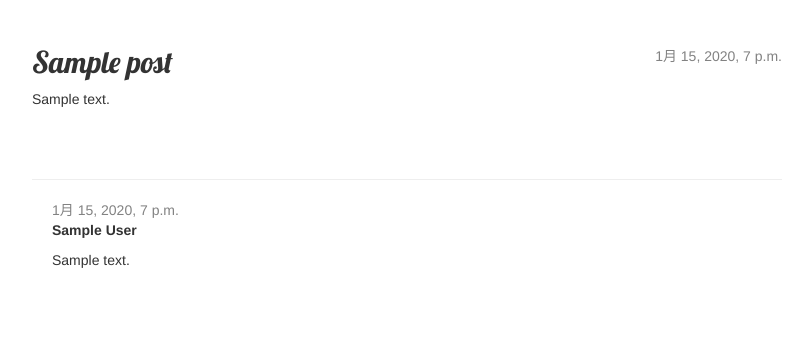
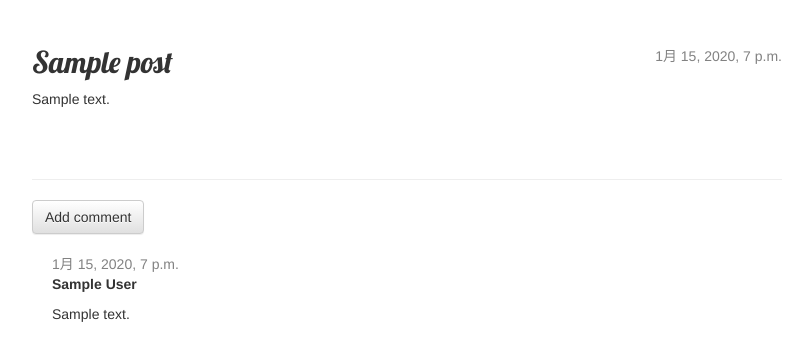
Before and after one commit to takubii/djangogirls, a Django app: page /post/1/ in a window 1280 px wide. Shown: the part 138-499 px from the top of the page, without its empty margins (23-835 px from the left). Run offline with Django 3.2, Linux system fonts and the light colour scheme; tables that the repository leaves empty hold one stand-in row (values such as "Sample post"); some libraries are stand-ins or nearby versions.

Commit message:
add: コメント投稿機能を追加

```diff
--- a/blog/templates/blog/post_detail.html
+++ b/blog/templates/blog/post_detail.html
@@ -21,6 +21,7 @@
     <p>{{ post.text | linebreaksbr }}</p>
   </div>
   <hr>
+  <a class="btn btn-default" href="{% url "add_comment_to_post" pk=post.pk %}">Add comment</a>
   {% for comment in post.comments.all %}
     <div class="comment">
       <div class="date">{{ comment.created_date }}</div>
--- a/blog/urls.py
+++ b/blog/urls.py
@@ -8,6 +8,7 @@ urlpatterns = [
     path("post/<int:pk>/edit/", views.post_edit, name="post_edit"),
     path("post/<int:pk>/publish/", views.post_publish, name="post_publish"),
     path("post/<int:pk>/remove/", views.post_remove, name="post_remove"),
+    path("post/<int:pk>/comment/", views.add_comment_to_post, name="add_comment_to_post"),
     path("post/new/", views.post_new, name="post_new"),
     path("drafts/", views.post_draft_list, name="post_draft_list"),
 ]
--- a/blog/views.py
+++ b/blog/views.py
@@ -2,14 +2,12 @@ from django.contrib.auth.decorators import login_required
 from django.shortcuts import get_object_or_404, redirect, render
 from django.utils import timezone
 
-from .forms import PostForm
+from .forms import CommentForm, PostForm
 from .models import Post
 
 
 def post_list(request):
-    posts = Post.objects.filter(published_date__lte=timezone.now()).order_by(
-        "published_date"
-    )
+    posts = Post.objects.filter(published_date__lte=timezone.now()).order_by("published_date")
     return render(request, "blog/post_list.html", {"posts": posts})
 
 
@@ -65,3 +63,17 @@ def post_remove(request, pk):
     post = get_object_or_404(Post, pk=pk)
     post.delete()
     return redirect("post_list")
+
+
+def add_comment_to_post(request, pk):
+    post = get_object_or_404(Post, pk=pk)
+    if request.method == "POST":
+        form = CommentForm(request.POST)
+        if form.is_valid():
+            comment = form.save(commit=False)
+            comment.post = post
+            comment.save()
+            return redirect("post_detail", pk=post.pk)
+    else:
+        form = CommentForm()
+    return render(request, "blog/add_comment_to_post.html", {"form": form})
```
Also changed, not shown: blog/forms.py (+10 -1 lines), blog/templates/blog/add_comment_to_post.html (added, +10 -0 lines).
